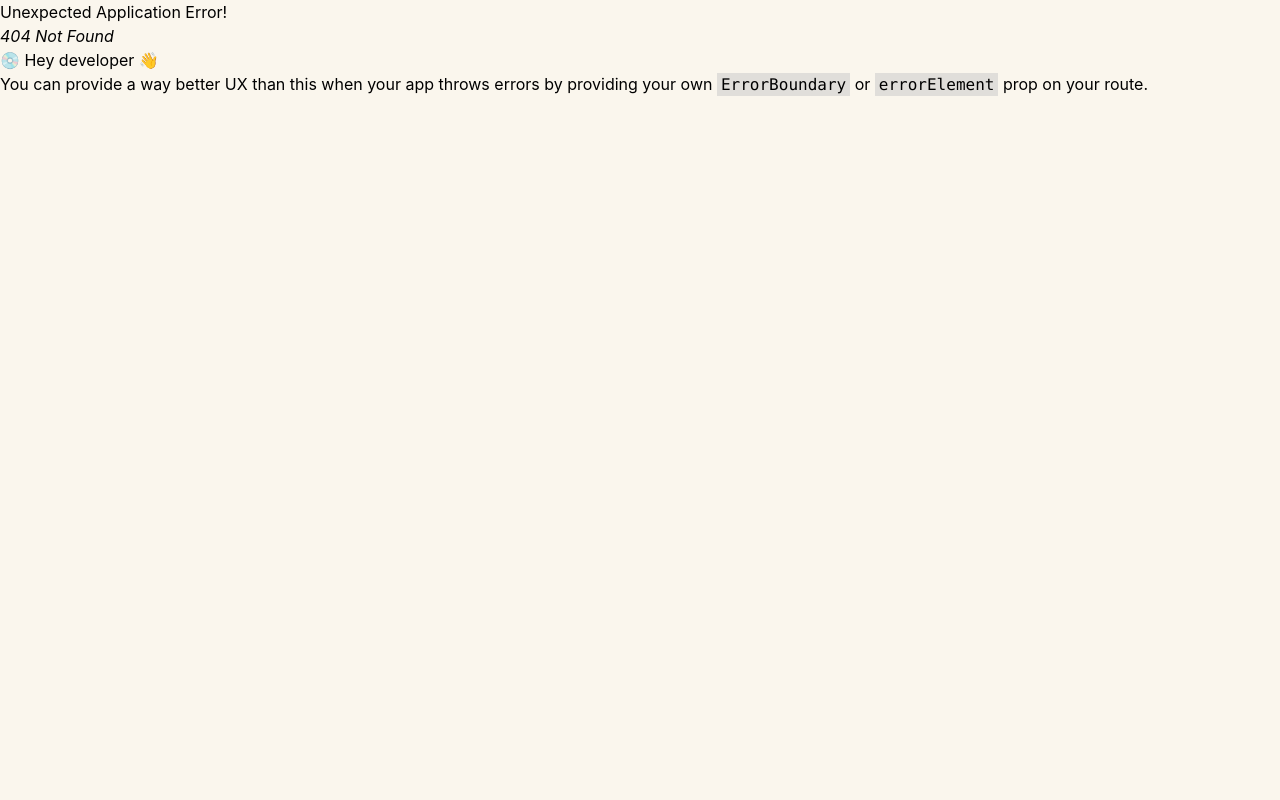
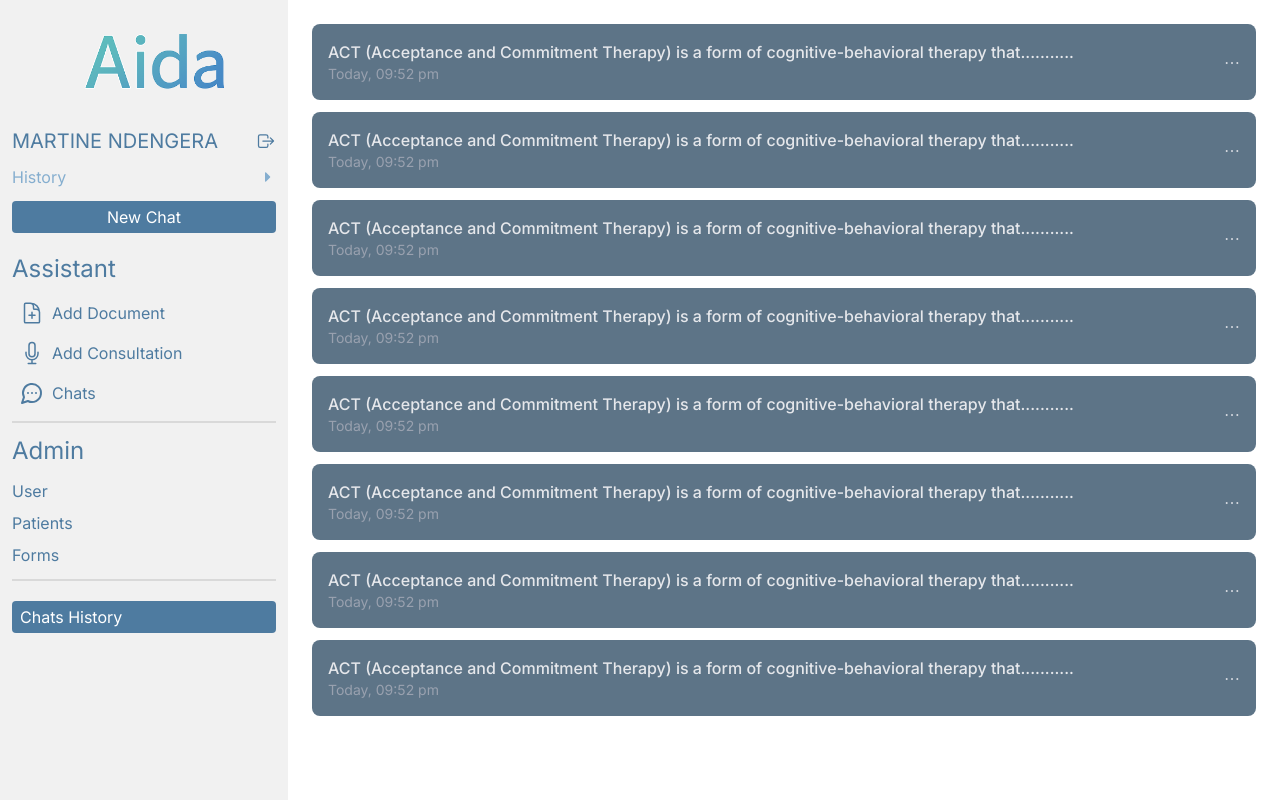
Before and after one commit to Alpha-Bytes-Department/Sixtine_AI, a React (Vite) app: page /dashboard/chats-history in a window 1280 px wide. Before the commit this address had no page. Built offline with nearby package versions, Linux system fonts and the light colour scheme.

Commit message:
fix some bugs and add ai chat history

```diff
--- a/src/components/shared/SideNav/SideNav.tsx
+++ b/src/components/shared/SideNav/SideNav.tsx
@@ -18,7 +18,10 @@ const SideNav = () => {
       <div className="flex flex-col gap-5">
         <div>
           <div className="flex justify-between items-center gap-1">
-            <Link to={"/dashboard/profile"} className="text-[#4E7BA0] text-xl truncate w-60">
+            <Link
+              to={"/dashboard/profile"}
+              className="text-[#4E7BA0] text-xl truncate w-60"
+            >
               MARTINE NDENGERA
             </Link>
             <button className="cursor-pointer text-[#4E7BA0] text-xl">
@@ -106,13 +109,12 @@ const SideNav = () => {
           </div>
           <p className="border-b-2 border-[#D9D9D9] mt-3"></p>
         </div>
-        <div>
-          <button
-            className="bg-[#4E7BA0] text-white rounded-sm w-full p-1 text-left cursor-pointer"
-          >
-            Chats History
-          </button>
-        </div>
+        <Link
+          to={"/dashboard/chats-history"}
+          className="bg-[#4E7BA0] text-white rounded-sm w-full px-2 py-1 text-left cursor-pointer"
+        >
+          Chats History
+        </Link>
       </div>
     </div>
   );
--- a/src/index.css
+++ b/src/index.css
@@ -1,5 +1,6 @@
+@import url('https://fonts.googleapis.com/css2?family=Inter:ital,opsz,wght@0,14..32,100..900;1,14..32,100..900&display=swap');
 @import "tailwindcss";
-@import url('https://fonts.googleapis.com/css2?family=Inter:ital,opsz,wght@0,14..32,100..900;1,14..32,100..900&display=swap');
+
 
 
 /* setting environment backgroud style  */
--- a/src/pages/ChatHistory/ChatHistory.tsx
+++ b/src/pages/ChatHistory/ChatHistory.tsx
@@ -1,11 +1,77 @@
-import React from 'react';
+
 
 const ChatHistory = () => {
-    return (
-        <div>
-
-        </div>
-    );
+  const messages = [
+    {
+      id: 1,
+      title: "ACT (Acceptance and Commitment Therapy)",
+      description: "is a form of cognitive-behavioral therapy that...........",
+      time: "Today, 09:52 pm",
+    },
+    {
+      id: 2,
+      title: "ACT (Acceptance and Commitment Therapy)",
+      description: "is a form of cognitive-behavioral therapy that...........",
+      time: "Today, 09:52 pm",
+    },
+    {
+      id: 3,
+      title: "ACT (Acceptance and Commitment Therapy)",
+      description: "is a form of cognitive-behavioral therapy that...........",
+      time: "Today, 09:52 pm",
+    },
+    {
+      id: 4,
+      title: "ACT (Acceptance and Commitment Therapy)",
+      description: "is a form of cognitive-behavioral therapy that...........",
+      time: "Today, 09:52 pm",
+    },
+    {
+      id: 5,
+      title: "ACT (Acceptance and Commitment Therapy)",
+      description: "is a form of cognitive-behavioral therapy that...........",
+      time: "Today, 09:52 pm",
+    },
+    {
+      id: 6,
+      title: "ACT (Acceptance and Commitment Therapy)",
+      description: "is a form of cognitive-behavioral therapy that...........",
+      time: "Today, 09:52 pm",
+    },
+    {
+      id: 7,
+      title: "ACT (Acceptance and Commitment Therapy)",
+      description: "is a form of cognitive-behavioral therapy that...........",
+      time: "Today, 09:52 pm",
+    },
+    {
+      id: 8,
+      title: "ACT (Acceptance and Commitment Therapy)",
+      description: "is a form of cognitive-behavioral therapy that...........",
+      time: "Today, 09:52 pm",
+    },
+    // add more items if needed
+  ];
+  return (
+    <div className="flex-1 h-full w-full">
+      <div className="p-6 h-full flex flex-col max-w-5xl mx-auto gap-3 overflow-y-auto">
+        {messages.map((msg, index) => (
+          <div
+            key={msg.id}
+            className={`flex justify-between items-center p-4 rounded-lg cursor-pointer transition-all duration-200 bg-[#5d7487] hover:bg-gray-600 text-gray-200`}
+          >
+            <div>
+              <p className="font-medium">
+                {msg.title} {msg.description}
+              </p>
+              <p className="text-sm text-gray-400">{msg.time}</p>
+            </div>
+            <button className="text-gray-300 hover:text-white">⋯</button>
+          </div>
+        ))}
+      </div>
+    </div>
+  );
 };
 
 export default ChatHistory;
--- a/src/routes/router.tsx
+++ b/src/routes/router.tsx
@@ -9,7 +9,6 @@ import Profile from "../pages/Profile/Profile";
 import EditProfile from "../pages/EditProfile/EditProfile";
 import Setting from "../pages/Setting/Setting";
 import AudioExtraction from "../pages/AudioExtraction/AudioExtraction";
-import ChatSettings from "../pages/ChatSettings/ChatSettings";
 import ChatHistory from "../pages/ChatHistory/ChatHistory";
 import Forms from "../pages/Forms/Forms";
 import Users from "../pages/Users/Users";
@@ -57,7 +56,7 @@ export const router = createBrowserRouter([
         element: <Chat />,
       },
       {
-        path: "chat-history",
+        path: "chats-history",
         element: <ChatHistory/>
       },
       {
```
